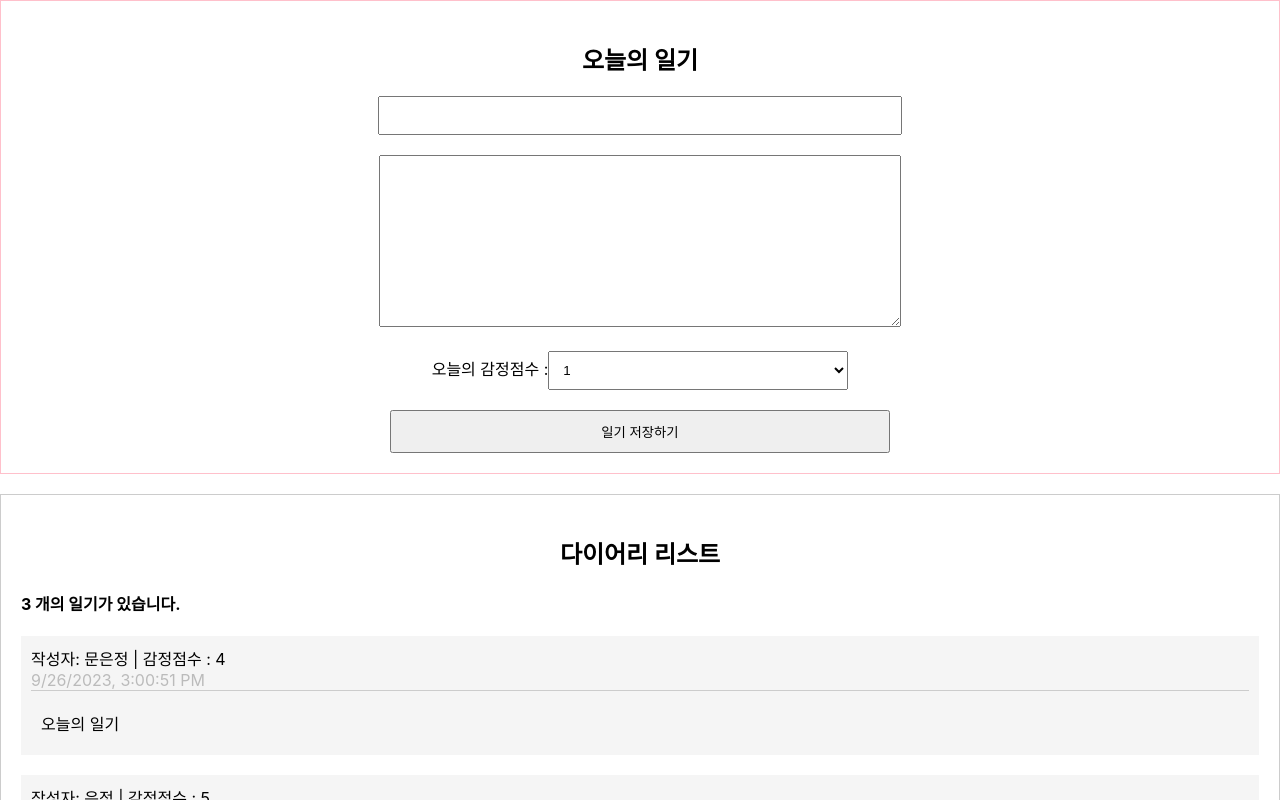
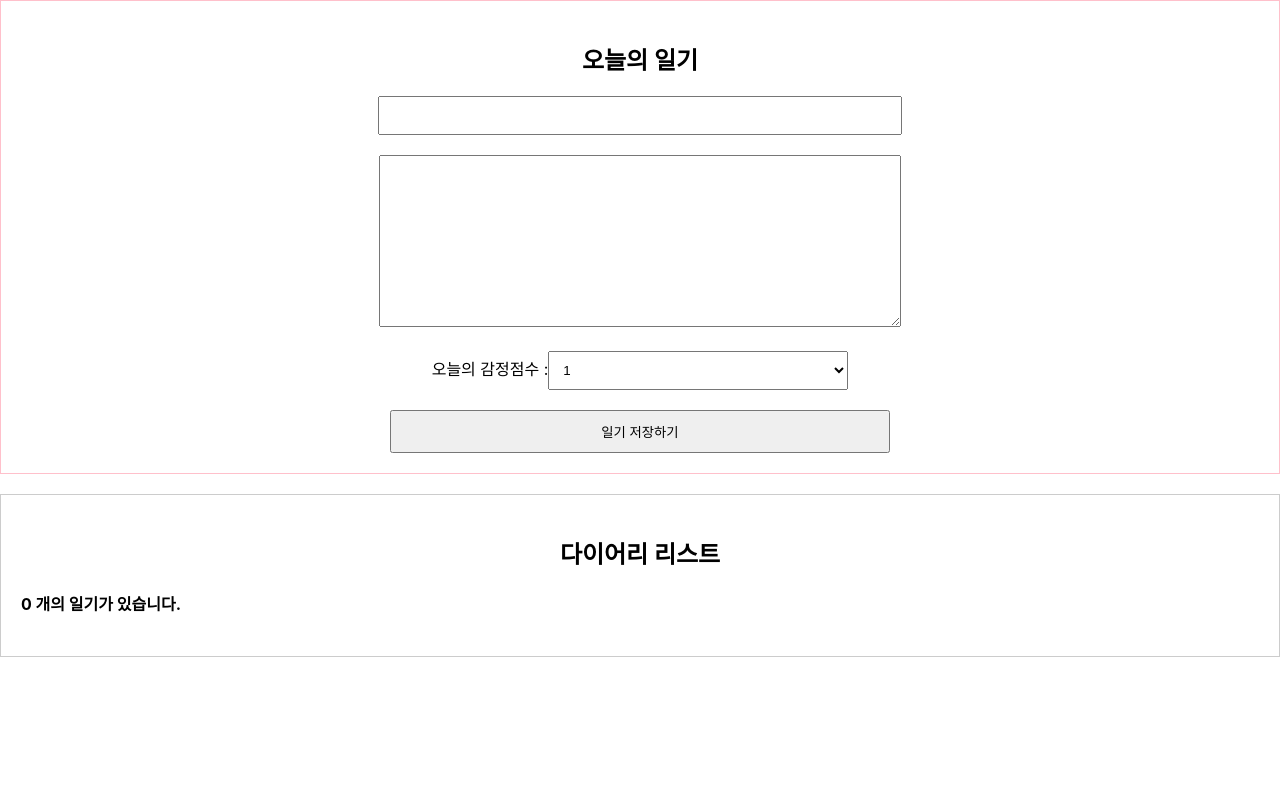
Before and after one commit to mlulucky/react-basic-typescript, a React (Create React App) app: page / in a window 1280 px wide. Shown: the top 800 px of the page. Built offline with nearby package versions, Linux system fonts and the light colour scheme.

Commit message:
feat: DiaryEditor 컴포넌트에서 setState 로 데이터 추가 하기

```diff
--- a/src/App.tsx
+++ b/src/App.tsx
@@ -1,36 +1,55 @@
+import { useRef, useState } from "react";
 import "./App.css";
 import DiaryEditor from "./DiaryEditor";
-import DiaryList from "./DiaryList";
+import DiaryList, { ListProps } from "./DiaryList";
+
+// const diaryDummyList = [
+// 	{
+// 		id: 1,
+// 		author: "문은정",
+// 		content: "오늘의 일기",
+// 		emotion: 4,
+// 		create_date: new Date().getTime(), // 시간객체 _ new Date() : 현재시간
+// 	},
+// 	{
+// 		id: 2,
+// 		author: "은정",
+// 		content: "오늘의 일기2",
+// 		emotion: 5,
+// 		create_date: new Date().getTime(),
+// 	},
+// 	{
+// 		id: 3,
+// 		author: "mlulucky",
+// 		content: "오늘의 일기3",
+// 		emotion: 3,
+// 		create_date: new Date().getTime(),
+// 	},
+// ];
+// new Date.getTime() : Date 객체를 숫자 밀리세컨즈로 반환
+
 
 function App() {
-  const diaryDummyList = [
-    {
-      id: 1,
-      author: "문은정",
-      content: "오늘의 일기",
-      emotion: 4,
-      create_date: new Date().getTime(), // 시간객체 _ new Date() : 현재시간
-    },
-    {
-      id: 2,
-      author: "은정",
-      content: "오늘의 일기2",
-      emotion: 5,
-      create_date: new Date().getTime(),
-    },
-    {
-      id: 3,
-      author: "mlulucky",
-      content: "오늘의 일기3",
-      emotion: 3,
-      create_date: new Date().getTime(),
-    },
-  ];
-  // new Date.getTime() : Date 객체를 숫자 밀리세컨즈로 반환
+	const [data, setData] = useState<ListProps[]>([]); // 일기 [item1, item2...]
+	const Id = useRef(0); // useRef(): 데이터가 변해도 리렌더링 X
+
+	const createDiary = ({author, content, emotion} : Omit<ListProps, "id"| "create_date">) => {
+		const create_date = new Date().getTime();
+		const newData = {
+			id: Id.current,
+			author,
+			content,
+			emotion,
+			create_date
+		}
+		Id.current += 1; // 1씩 증가
+		setData([newData, ...data]) // 배열의 순서 [최신글, 기존글] : 최신글을 첫번째 인덱스로
+	}
+
   return (
     <div className="App">
-      <DiaryEditor />
-      <DiaryList dummyData={diaryDummyList} />
+      <DiaryEditor onCreate={createDiary}/>
+      <DiaryList dummyData={data} />
     </div>
   );
 }
--- a/src/DiaryEditor.tsx
+++ b/src/DiaryEditor.tsx
@@ -1,6 +1,9 @@
 import { useRef, useState } from "react";
+import { ListProps } from "./DiaryList";
 
-const DiaryEditor = () => {
+// onCreate 함수의 매개변수(diary:ListProps) 에서 diary 는 onCreate 함수 내부에서 사용하는 변수 이름
+// 함수 내에서 diary 라는 이름으로 ListProps 타입 객체를 사용할 수 있다. (React 컴포넌트에서 props 전달시, 해당 변수의 이름과 타입만 중요, 함수 내부의 변수이름은 무관하다.)
+const DiaryEditor = ({onCreate} : {onCreate: ( diary : Omit<ListProps, "id"| "create_date">) => void}) => {
 	// state 를 이용하는 방법이 동일하다 => 하나의 state 로 묶을 수 있다. => 객체로 전달
 	const [state, setState] = useState({
 		author: "",
@@ -9,12 +12,8 @@ const DiaryEditor = () => {
 	});
 
 	// useRef : DOM 객체 참조 => DOM 객제 첩근가능
-	const authorInput = useRef<HTMLInputElement | null>(null); // 주로 useRef DOM 참조시, 초기값 null 로 설정 후 실제 DOM 참조
-	// const authorInput = useRef<HTMLInputElement | HTMLTextAreaElement | null>(null); // 🔥 문제코드 : ref 는 DOM 을 참조하므로, 제네릭 타입의 DOM 은 서로 호환 가능한 타입이어야 한다. 즉 HTMLInputElement | HTMLTextAreaElement 이렇게 서로 다른 타입을 유니온타입(합집합)으로 사용할 수 없다.
-	const contentInput = useRef<HTMLTextAreaElement | null>(null);
-	// null : 아직 DOM 에 연결되지 않았음을 의미, 컴포넌트가 아직 생성되지 않았을 수도 있으므로. 초기값을 null 로 설정
-	// const 변수명 = useRef();
-	// 변수명.current == DOM 참조
+	const authorInput = useRef<HTMLInputElement | null>(null); // null : 아직 DOM 에 연결되지 않았음을 의미, 컴포넌트가 아직 생성되지 않았을 수도 있으므로. 초기값을 null 로 설정
+  const contentInput = useRef<HTMLTextAreaElement | null>(null);
 
 	// 같은 기능의 함수 => 하나의 함수로 묶을 수 있다.
 	// 🍒 상태변환 함수 => 이벤트 핸들러 함수로 하나로 합칠 수 있다.
@@ -25,6 +24,8 @@ const DiaryEditor = () => {
 		})
 		// 상태변경 함수 내에서는 아직 변경된 상태값이 state 에 반영이 안됨
 	}
+
+	// 일기등록 함수
 	function handleSubmit(): void {
 		if(state.author.length < 1 ) {
 			alert("작성자는 최소 1글자 이상 입력하세요.");
@@ -40,6 +41,14 @@ const DiaryEditor = () => {
 			}
 			return;
 		}
+
+		// 입력한 author, content, emotion 을 등록
+		onCreate({ author: state.author, content: state.content, emotion: state.emotion });
+		setState({ // 등록 후, 입력값 초기화
+			author: "",
+			content: "",
+			emotion: 1
+		})
 		console.log(state);
 		alert("일기저장 성공");
 	}
```
